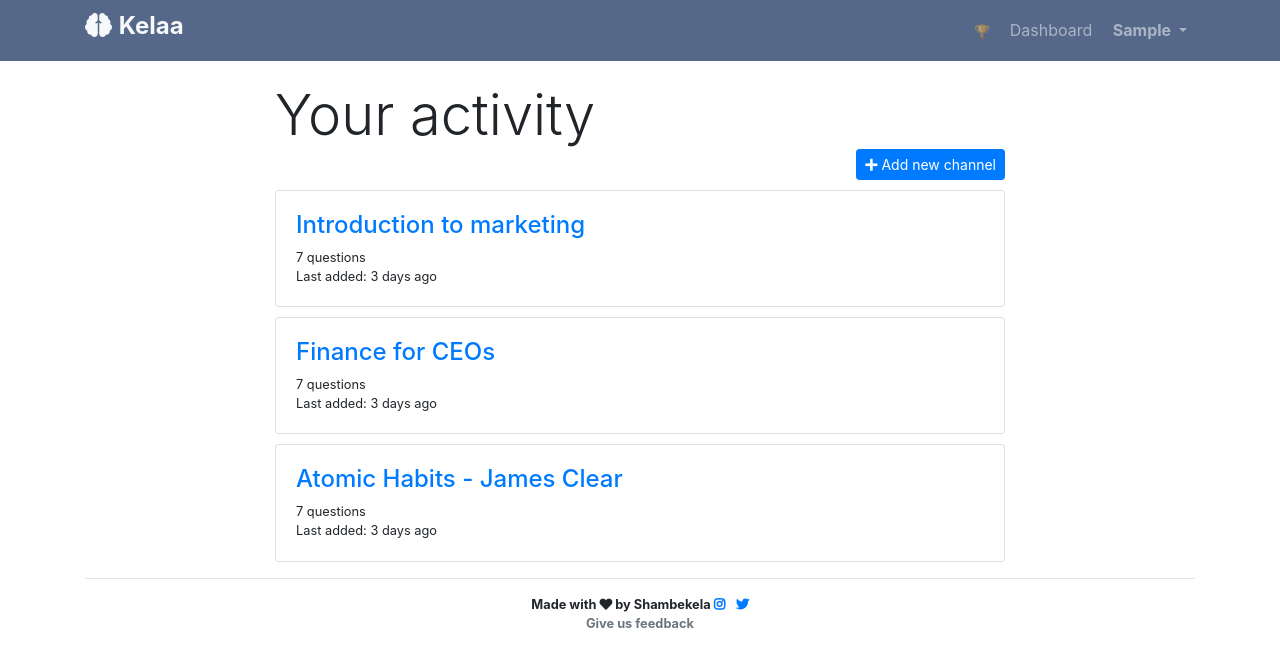
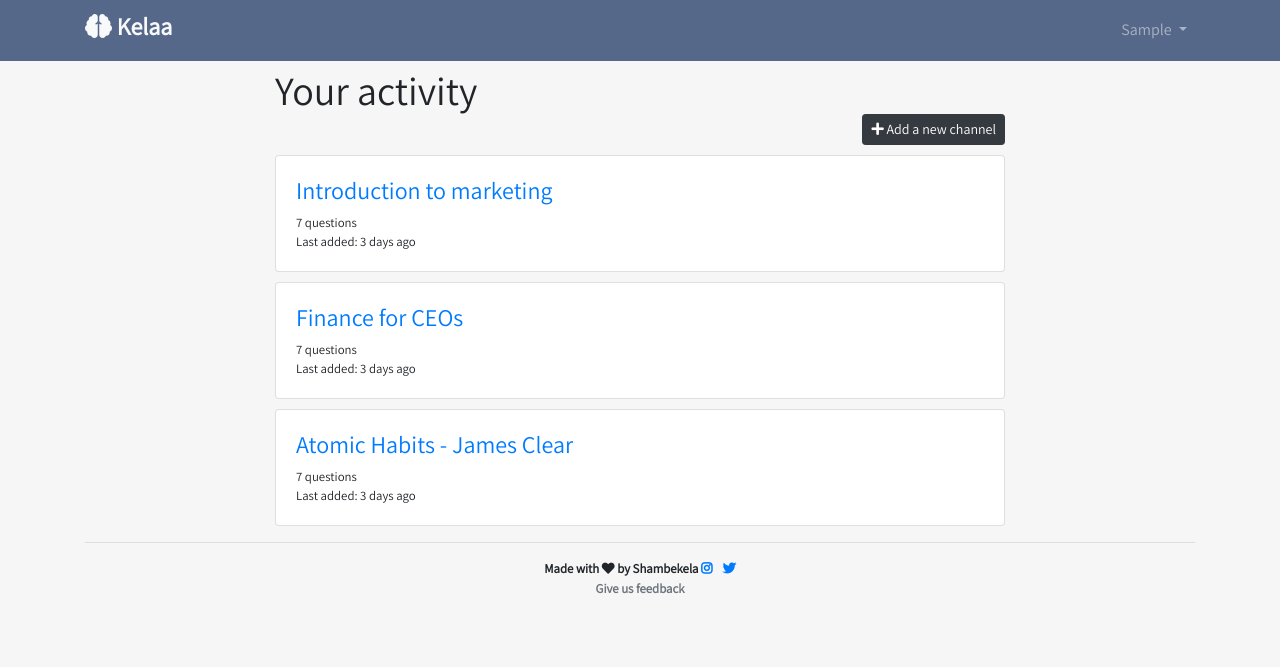
Before and after one commit to shambekela/kelaa, a Flask app: page /home in a window 1280 px wide. Shown: the top 667 px of the page. Run offline with Flask 2, Linux system fonts and the light colour scheme; the visitor is signed in with stand-in values (Sample User, id 1); some libraries are stand-ins or nearby versions.

Commit message:
Front end

```diff
--- a/app/main/static/css/style.css
+++ b/app/main/static/css/style.css
@@ -1,3 +1,10 @@
+* {
+	font-family: 'Assistant', sans-serif;
+}
+
+body {
+	background-color: #f1efef82;
+}
 
 .modal-backdrop.show {
 	opacity: 0.9;
@@ -5,10 +12,6 @@
 
 a.app-title{
 	text-decoration: none
-}
-
-div.modal-content {
-	background-color: #d2c7c7;
 }
 
 /** home.html **/
--- a/app/main/templates/base.html
+++ b/app/main/templates/base.html
@@ -9,8 +9,7 @@
 	 	<link rel="stylesheet" href="https://stackpath.bootstrapcdn.com/bootstrap/4.2.1/css/bootstrap.min.css" integrity="sha384-GJzZqFGwb1QTTN6wy59ffF1BuGJpLSa9DkKMp0DgiMDm4iYMj70gZWKYbI706tWS" crossorigin="anonymous">
 	 	<link rel="stylesheet" href="https://use.fontawesome.com/releases/v5.6.3/css/all.css" integrity="sha384-UHRtZLI+pbxtHCWp1t77Bi1L4ZtiqrqD80Kn4Z8NTSRyMA2Fd33n5dQ8lWUE00s/" crossorigin="anonymous">
 	 	<link rel="stylesheet" type="text/css" href="{{ url_for('main.static', filename='css/style.css')}}">
-	 	<link href="https://fonts.googleapis.com/css?family=Rubik" rel="stylesheet">
-	 	<link href="https://fonts.googleapis.com/css?family=Nunito" rel="stylesheet">
+	 	<link href="https://fonts.googleapis.com/css?family=Assistant" rel="stylesheet">
 
 	{% endblock head %}
 </head>
@@ -28,13 +27,12 @@
 					      </div>
 
 						  <div class="m-auto text-right col">
-					      	<a class="p-2 text-white-50 small">🏆 <span class="header-point"></span></a>
-					      	<a class="p-2 text-white-50 d-none d-sm-inline" href="#">Dashboard</a>
-						    <a class="p-2 dropdown-toggle text-white-50 font-weight-bold" href="#" id="navbarDropdown" role="button" data-toggle="dropdown" aria-haspopup="true" aria-expanded="false">
+					      	<a class="p-2 text-white-50 d-none d-sm-inline" href="#"></a>
+						    <a class="p-2 dropdown-toggle text-white-50 h6" href="#" id="navbarDropdown" role="button" data-toggle="dropdown" aria-haspopup="true" aria-expanded="false">
 						        {{ current_user.username | title }}
 					        </a>
 					        <div class="dropdown-menu dropdown-menu-right" aria-labelledby="navbarDropdown">
-					          <h6 class="dropdown-header font-weight-bold">Signed in as {{ current_user.username }}</h6>
+					          <h6 class="dropdown-header">Signed in as {{ current_user.username}}</h6>
 					          <a class="dropdown-item d-block d-sm-none" href="#">Dashboard</a>
 					          <a class="dropdown-item" href="{{ url_for('main.profile', username=current_user.username)}}">My profile</a>
 					          <a class="dropdown-item" href="{{ url_for('api.logout') }}">Logout</a>
--- a/app/main/templates/home.html
+++ b/app/main/templates/home.html
@@ -14,15 +14,10 @@
 {% block main %}
     <div class="container main">
     	<div class="row justify-content-center">
-    		<div class="col-md-8 m-auto pb-2 pt-2">
-
-    		</div>
-    	</div>
-    	<div class="row justify-content-center">
     		<div class="col-md-8 main-option-container">
-    			<h2 class="d-inline display-4">Your activity</h2>
+    			<h1 class="d-inline">Your activity</h1>
     			<div class="text-right">
-    				<button class="btn btn-primary m-auto btn-sm main-add-button" data-toggle="modal" data-target="#new-channel-modal"><i class="fas fa-plus"></i> Add new channel</button>
+    				<button class="btn btn-dark m-auto btn-sm main-add-button" data-toggle="modal" data-target="#new-channel-modal"><i class="fas fa-plus"></i> Add a new channel</button>
     			</div>
     		</div>
     	</div>
```
Also changed, not shown: app/main/templates/add_question.html (+6 -4 lines).
